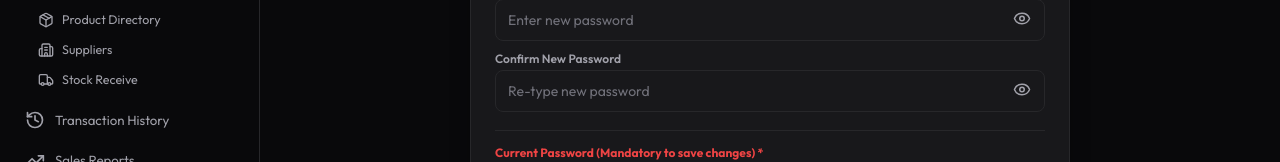
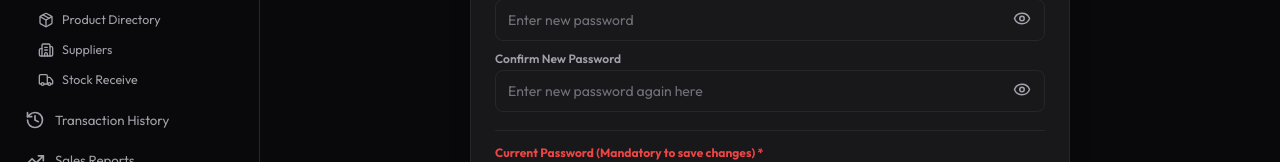
Before and after one commit to CFEVince1/jlin-motorparts, a React (Vite) app in the folder frontend/: page /profile in a window 1280 px wide. Shown: the part 382-544 px from the top of the page. Built offline with nearby package versions, Linux system fonts and the light colour scheme; no server answers; sample sign-in values are in the browser's storage.

Commit message:
fix(auth): show real-time mismatch error under confirm password input

```diff
--- a/frontend/src/pages/StaffProfileScreen.jsx
+++ b/frontend/src/pages/StaffProfileScreen.jsx
@@ -215,9 +215,13 @@ export const StaffProfileScreen = () => {
                 <div style={{ position: 'relative', width: '100%' }}>
                   <input
                     type={showConfirmPassword ? "text" : "password"}
-                    placeholder="Re-type new password"
+                    placeholder="Enter new password again here"
                     className="input-premium"
-                    style={{ width: '100%', paddingRight: '40px' }}
+                    style={{
+                      width: '100%',
+                      paddingRight: '40px',
+                      borderColor: confirmPassword && newPassword !== confirmPassword ? 'var(--danger)' : undefined
+                    }}
                     value={confirmPassword}
                     onChange={(e) => setConfirmPassword(e.target.value)}
                     disabled={submitting}
@@ -240,6 +244,11 @@ export const StaffProfileScreen = () => {
                     {showConfirmPassword ? <EyeOff size={18} /> : <Eye size={18} />}
                   </button>
                 </div>
+                {confirmPassword && newPassword !== confirmPassword && (
+                  <span style={{ color: 'var(--danger)', fontSize: '0.8rem', marginTop: '4px', display: 'block' }}>
+                    New password does not match. Enter new password again here.
+                  </span>
+                )}
               </div>
             </div>
           </div>
--- a/frontend/src/pages/Users.jsx
+++ b/frontend/src/pages/Users.jsx
@@ -20,7 +20,7 @@ const userSchema = z.object({
     confirmPassword: z.string(),
     role: z.enum(['admin', 'staff'], { errorMap: () => ({ message: "Invalid role selected" }) })
 }).refine((data) => data.password === data.confirmPassword, {
-    message: "Passwords don't match",
+    message: "New password does not match. Enter new password again here.",
     path: ["confirmPassword"],
 }).refine((data) => data.password.toLowerCase() !== data.username.toLowerCase(), {
     message: "Password cannot be the same as the username",
@@ -38,7 +38,7 @@ const userUpdateSchema = z.object({
     }
     return true;
 }, {
-    message: "Passwords don't match",
+    message: "New password does not match. Enter new password again here.",
     path: ["confirmPassword"],
 }).refine((data) => {
     if (data.password && data.password.toLowerCase() === data.username.toLowerCase()) {
@@ -224,7 +224,11 @@ const Users = () => {
                                 name="confirmPassword"
                                 placeholder={editingId ? "Confirm New Password" : "Confirm Password"}
                                 className="input-premium"
-                                style={{ width: '100%', paddingRight: '40px' }}
+                                style={{
+                                    width: '100%',
+                                    paddingRight: '40px',
+                                    borderColor: formData.confirmPassword && formData.password !== formData.confirmPassword ? 'var(--danger)' : undefined
+                                }}
                                 required={!editingId || formData.password.length > 0}
                                 value={formData.confirmPassword}
                                 onChange={handleChange}
@@ -247,7 +251,15 @@ const Users = () => {
                                 {showConfirmPassword ? <EyeOff size={18} /> : <Eye size={18} />}
                             </button>
                         </div>
-                        {formErrors.confirmPassword && <span style={{ color: 'var(--danger)', fontSize: '0.8rem' }}>{formErrors.confirmPassword}</span>}
+                        {formData.confirmPassword && formData.password !== formData.confirmPassword ? (
+                            <span style={{ color: 'var(--danger)', fontSize: '0.8rem' }}>
+                                New password does not match. Enter new password again here.
+                            </span>
+                        ) : formErrors.confirmPassword ? (
+                            <span style={{ color: 'var(--danger)', fontSize: '0.8rem' }}>
+                                {formErrors.confirmPassword}
+                            </span>
+                        ) : null}
                     </div>
 
                     <select
```
